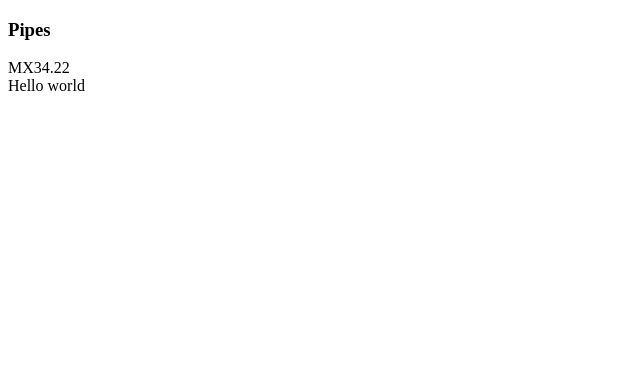
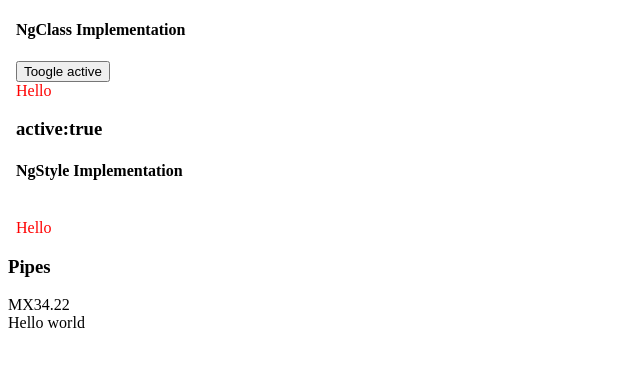
Before and after one commit to Softgam/AngularBootCampHomeworksGamalielMendez, an Angular app: page / in a window 1280 px wide. Shown: the top 366 px of the page, without its empty margins (0-640 px from the left). Built offline with nearby package versions, Linux system fonts and the light colour scheme.

Commit message:
descomentar componente de directivas

```diff
--- a/src/app/app.component.html
+++ b/src/app/app.component.html
@@ -1,2 +1,2 @@
-<!--<app-directivas-atributos />-->
+<app-directivas-atributos />
 <app-pipe-exercise />
```
